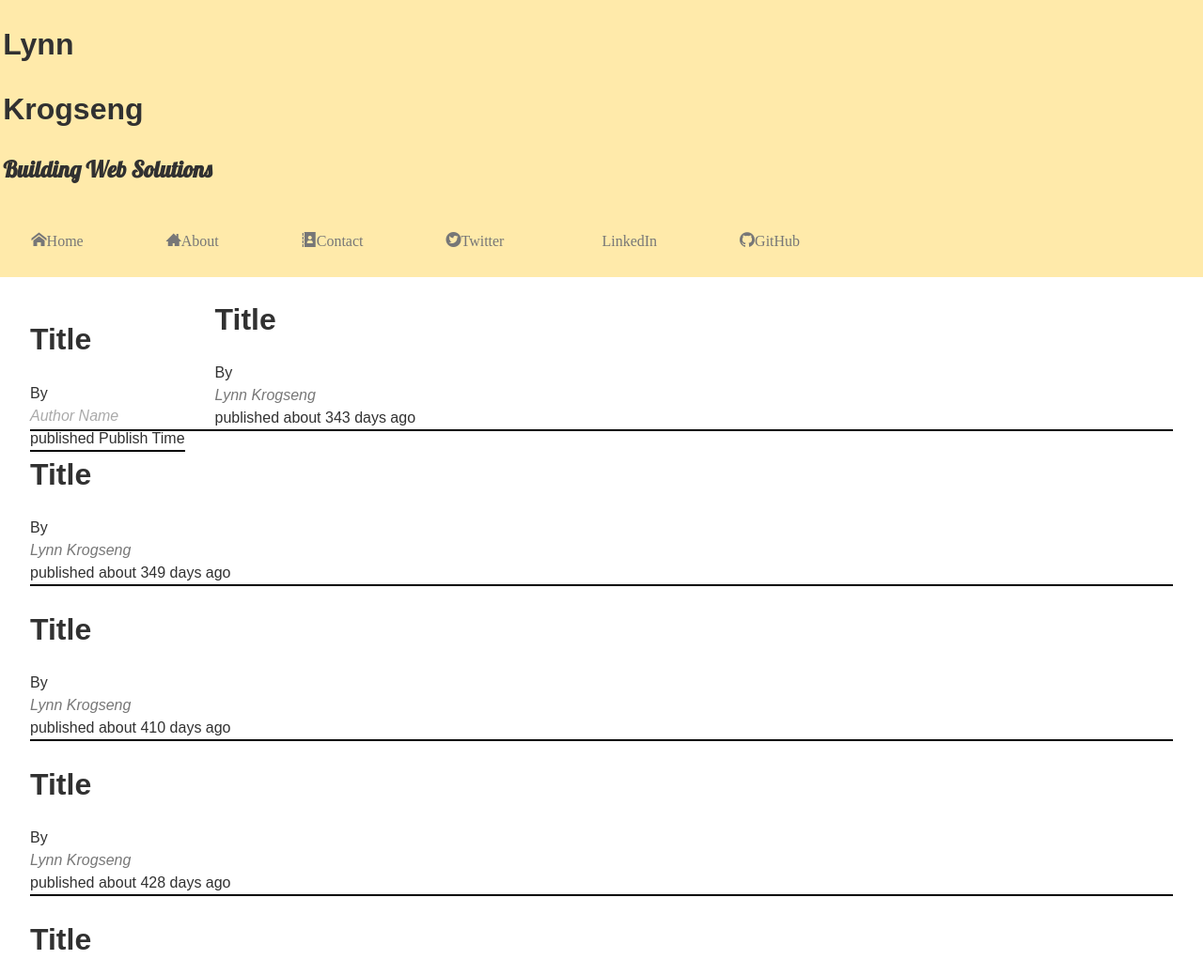
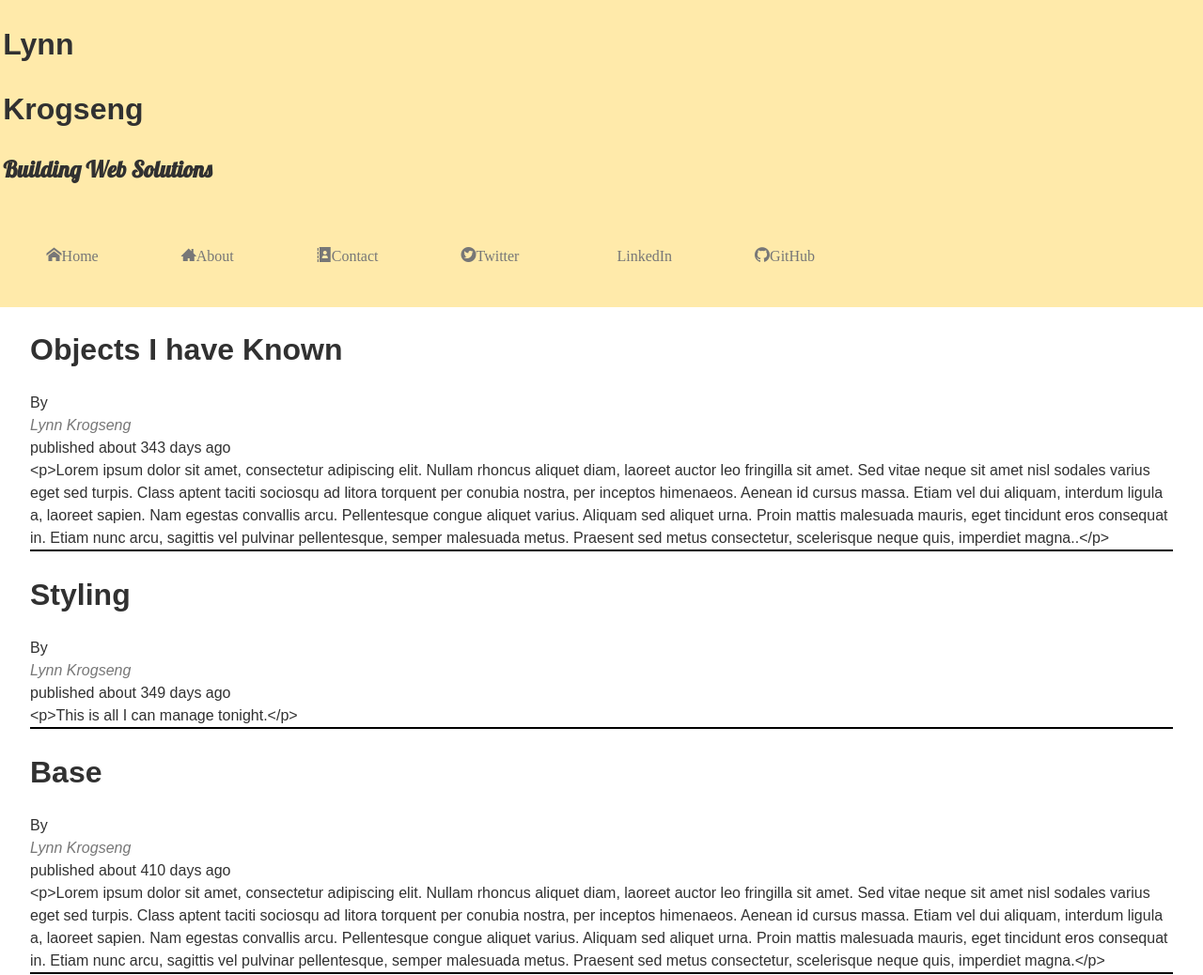
Before and after one commit to krogseng/portfolio, a plain HTML site: page index.html in a window 1280 px wide. Shown: the top 1038 px of the page at 94% size. Drawn offline with nearby package versions, Linux system fonts and the light colour scheme; files whose address does not match are found by name.

Commit message:
corrected layout and object naming errors

```diff
--- a/index.html
+++ b/index.html
@@ -29,7 +29,6 @@
         <li class="tab"><a href="#" class="icon-address-book">Contact</a></li>
         <!--I want a drop down menu here -->
         <!--<li class="tab"><a href="#" class="icomoon">Follow</a>-->
-
             <li class="tab"><a class="icon-twitter3" href="https://twitter.com/lynnkrogseng">Twitter</a></li>
             <li class="tab"><a class="icon-eye2" href="https://www.linkedin.com/in/krogseng">LinkedIn</a></li>
             <li class="tab"><a class="icon-github" href="https://github.com/krogseng">GitHub</a></li>
@@ -38,7 +37,7 @@
       </ul>
 
     </nav><!--main-nav-->
-  </header>
+  </header><!--document header-->
     <main>
       <section id="articles">
         <article class="template" data-category="cat">
@@ -49,7 +48,7 @@
               published <time pubdate datetime="2000-01-01">Publish Time</time>
             </div>
           </header>
-          <section class="articleBody"></section>
+          <section class="article-body"></section>
         </article>
       </section>
     </main>
--- a/scripts/article-maker.js
+++ b/scripts/article-maker.js
@@ -17,24 +17,18 @@ function Article(opts) {
 Article.prototype.toHtml = function() {
   /*article.template is an element with a class */
   var $newArticle = $('article.template').clone();
-  $newArticle.attr('data-category', this.category);
-  $newArticle.attr('author', this.author);
-  $newArticle.attr('authorUrl', this.authorUrl);
-  $newArticle.attr('articleTitle', this.articleTitle);
-  $newArticle.attr('publishedOn', this.publishedOn);
-  $newArticle.attr('articleBody', this.articleBody);
 
+$newArticle.attr('data-category', this.category);
 /*get the elements to replace */
-$newArticle.find('a').html(this.author);
-$newArticle.find('a').attr('href', this.authorUrl);
-
-$newArticle.find('h1').html(this.title);
-$newArticle.find('.articleBody').html(this.body);
+$newArticle.find('.byline a').text(this.author);
+$newArticle.find('.byline a').attr('href', this.authorUrl);
+$newArticle.find('header h1:first').text(this.articleTitle);
+$newArticle.find('.article-body').text(this.articleBody);
 $newArticle.find('time[pubdate]').attr('title', this.publishedOn);
 $newArticle.find('time').html('about ' + parseInt((new Date() - new Date(this.publishedOn))/60/60/24/1000) + ' days ago');
 
-  /* we're done with template mode */
-  $newArticle.removeAttr('class');
+/* we're done with template node */
+$newArticle.removeAttr('class');
 
   return $newArticle;
 }
--- a/scripts/blogArticles.js
+++ b/scripts/blogArticles.js
@@ -8,7 +8,7 @@ var theLocalData = [
   category: 'Fiction',
   author: 'Lynn Krogseng',
   authorUrl: 'http://www.neighborsmarkets.com',
-  articleT1itle: 'Monkey Motion',
+  articleTitle: 'Monkey Motion',
   publishedOn: '2015-10-14',
   articleBody: '<p>Lorem ipsum dolor sit amet, consectetur adipiscing elit. Nullam rhoncus aliquet diam, laoreet auctor leo fringilla sit amet. Sed vitae neque sit amet nisl sodales varius eget sed turpis. Class aptent taciti sociosqu ad litora torquent per conubia nostra, per inceptos himenaeos. Aenean id cursus massa. Etiam vel dui aliquam, interdum ligula a, laoreet sapien. Nam egestas convallis arcu. Pellentesque congue aliquet varius. Aliquam sed aliquet urna. Proin mattis malesuada mauris, eget tincidunt eros consequat in. Etiam nunc arcu, sagittis vel pulvinar pellentesque, semper malesuada metus. Praesent sed metus consectetur, scelerisque neque quis, imperdiet magna.</p>'
 },
@@ -16,28 +16,28 @@ var theLocalData = [
   category: 'Fiction',
   author: 'Lynn Krogseng',
   authorUrl: 'http://www.neighborsmarkets.com',
-  articleT1itle: 'Monkey Motion',
+  articleTitle: 'More Monkey Motion',
   publishedOn: '2014-11-21',
   articleBody: '<p>Lorem ipsum dolor sit amet, consectetur adipiscing elit. Nullam rhoncus aliquet diam, laoreet auctor leo fringilla sit amet. Sed vitae neque sit amet nisl sodales varius eget sed turpis. Class aptent taciti sociosqu ad litora torquent per conubia nostra, per inceptos himenaeos. Aenean id cursus massa. Etiam vel dui aliquam, interdum ligula a, laoreet sapien. Nam egestas convallis arcu. Pellentesque congue aliquet varius. Aliquam sed aliquet urna. Proin mattis malesuada mauris, eget tincidunt eros consequat in. Etiam nunc arcu, sagittis vel pulvinar pellentesque, semper malesuada metus. Praesent sed metus consectetur, scelerisque neque quis, imperdiet magna..</p>'
 },{
   category: 'Java',
   author: 'Lynn Krogseng',
   authorUrl: 'http://www.neighborsmarkets.com',
-  articleT1itle: 'Objects I have Known',
+  articleTitle: 'Objects I have Known',
   publishedOn: '2016-01-07',
   articleBody: '<p>Lorem ipsum dolor sit amet, consectetur adipiscing elit. Nullam rhoncus aliquet diam, laoreet auctor leo fringilla sit amet. Sed vitae neque sit amet nisl sodales varius eget sed turpis. Class aptent taciti sociosqu ad litora torquent per conubia nostra, per inceptos himenaeos. Aenean id cursus massa. Etiam vel dui aliquam, interdum ligula a, laoreet sapien. Nam egestas convallis arcu. Pellentesque congue aliquet varius. Aliquam sed aliquet urna. Proin mattis malesuada mauris, eget tincidunt eros consequat in. Etiam nunc arcu, sagittis vel pulvinar pellentesque, semper malesuada metus. Praesent sed metus consectetur, scelerisque neque quis, imperdiet magna..</p>'
 },{
   category: 'Javascript',
   author: 'Lynn Krogseng',
   authorUrl: 'http://www.neighborsmarkets.com',
-  articleT1itle: 'Base',
+  articleTitle: 'Base',
   publishedOn: '2015-11-01',
   articleBody: '<p>Lorem ipsum dolor sit amet, consectetur adipiscing elit. Nullam rhoncus aliquet diam, laoreet auctor leo fringilla sit amet. Sed vitae neque sit amet nisl sodales varius eget sed turpis. Class aptent taciti sociosqu ad litora torquent per conubia nostra, per inceptos himenaeos. Aenean id cursus massa. Etiam vel dui aliquam, interdum ligula a, laoreet sapien. Nam egestas convallis arcu. Pellentesque congue aliquet varius. Aliquam sed aliquet urna. Proin mattis malesuada mauris, eget tincidunt eros consequat in. Etiam nunc arcu, sagittis vel pulvinar pellentesque, semper malesuada metus. Praesent sed metus consectetur, scelerisque neque quis, imperdiet magna.</p>'
 },{
   category: 'CSS',
   author: 'Lynn Krogseng',
   authorUrl: 'http://www.neighborsmarkets.com',
-  articleT1itle: 'Styling',
+  articleTitle: 'Styling',
   publishedOn: '2016-01-01',
   articleBody: '<p>This is all I can manage tonight.</p>'
 },
--- a/styles/layout.css
+++ b/styles/layout.css
@@ -6,6 +6,7 @@
 .template {
   float: left;
   clear: left;
+  display: none;
 }
 
 /* I don't know what is going on here
@@ -15,3 +16,8 @@ footer {
   float: left;
   clear: both;
 }
+
+main {
+  float: left;
+  clear: both;
+}
--- a/styles/modules.css
+++ b/styles/modules.css
@@ -26,7 +26,7 @@
       expecting the UI to be mobile, therefore our new icon menu
       takes its place. */
   display: none;
-  padding: 0;
+  padding: 1em;
   list-style: none;
   clear: both;
 }
```
